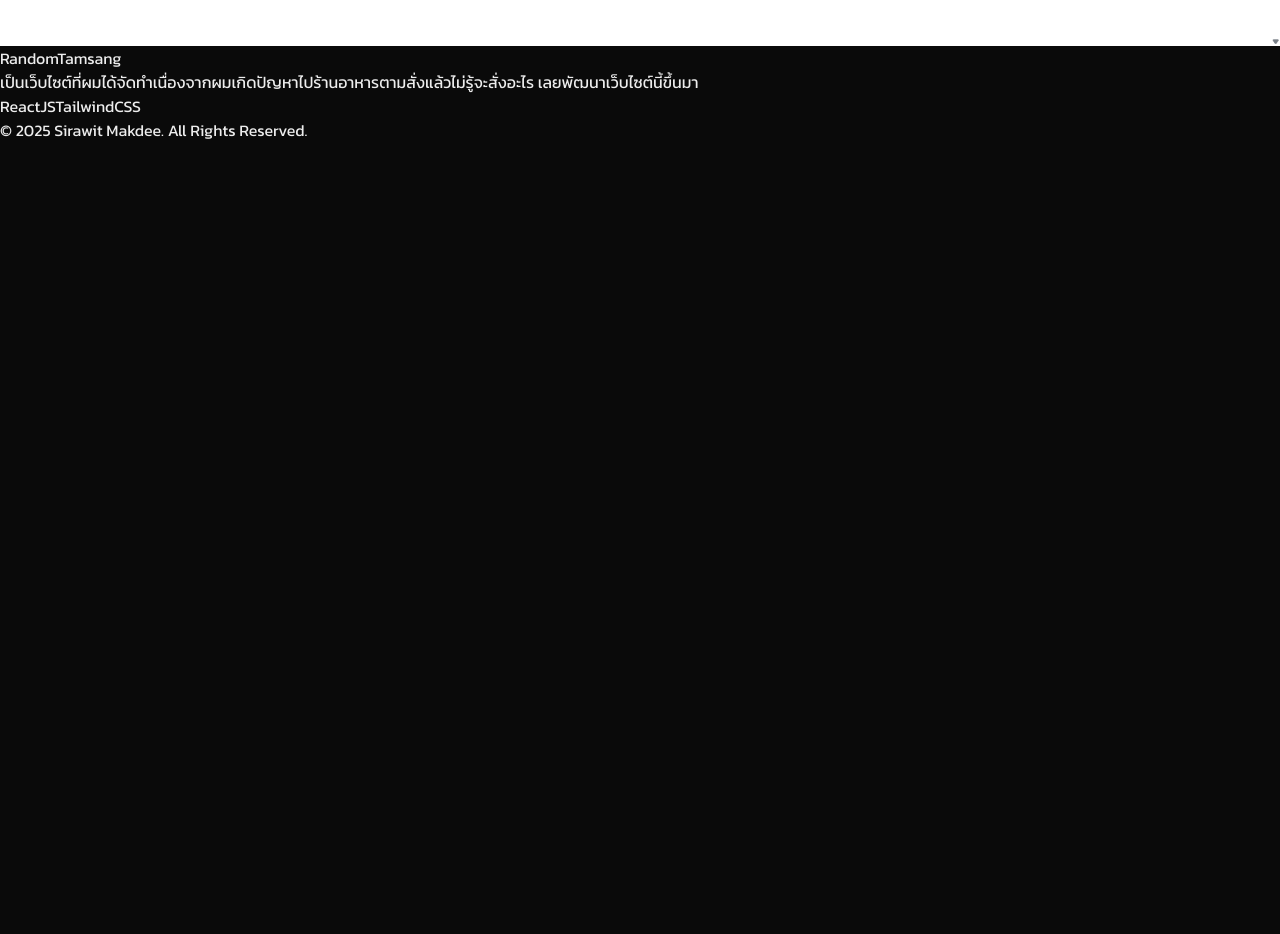
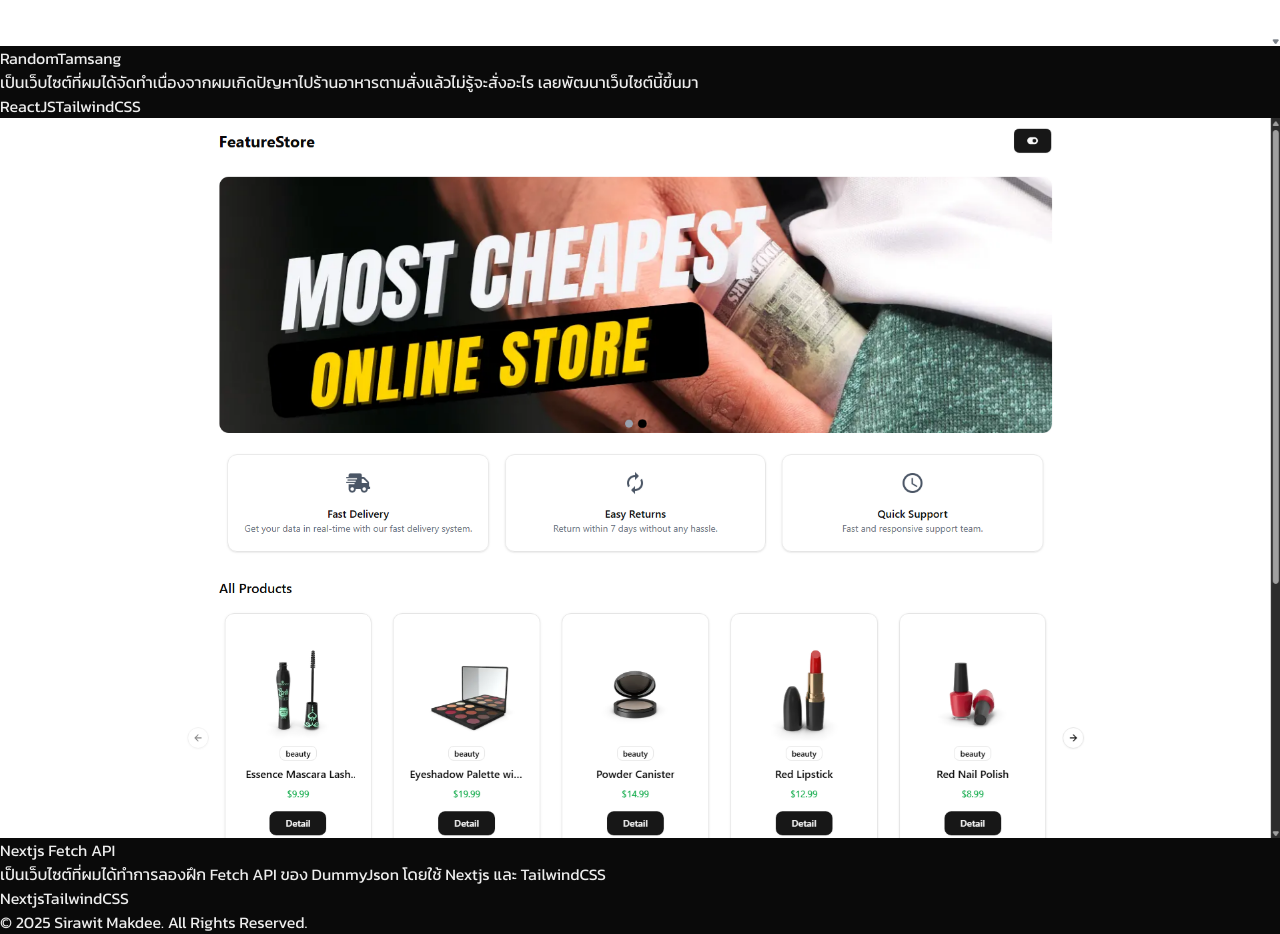
Before and after one commit to AomSirawit/Portfolio, a Next.js app: page /project in a window 1280 px wide. Shown: the part 4349-5283 px from the top of the page. Before the commit the page ends 4491 px from the top, so only its background shows below. Built offline with nearby package versions, Linux system fonts and the light colour scheme.

Commit message:
increase new porject

```diff
--- a/src/app/project/page.tsx
+++ b/src/app/project/page.tsx
@@ -62,6 +62,15 @@ export default function Page() {
       tech: ["ReactJS", "TailwindCSS"],
       link: "https://random-tamsang.netlify.app/",
     },
+    {
+      id: "nextjsfetchapi",
+      img: "/assets/nextjsfetchapi.png",
+      title: "Nextjs Fetch API",
+      description:
+        "เป็นเว็บไซต์ที่ผมได้ทำการลองฝึก Fetch API ของ DummyJson โดยใช้ Nextjs และ TailwindCSS",
+        tech: ["Nextjs", "TailwindCSS"],
+      link: "https://nextjs-dummyjson.netlify.app/",
+    }
   ];
   return (
     <div className="py-10 md:py-44 mx-10">
```
Also changed, not shown: src/app/project/[id]/projectDetails.tsx (+9 -0 lines), public/assets/nextjsfetchapi.png (added).
